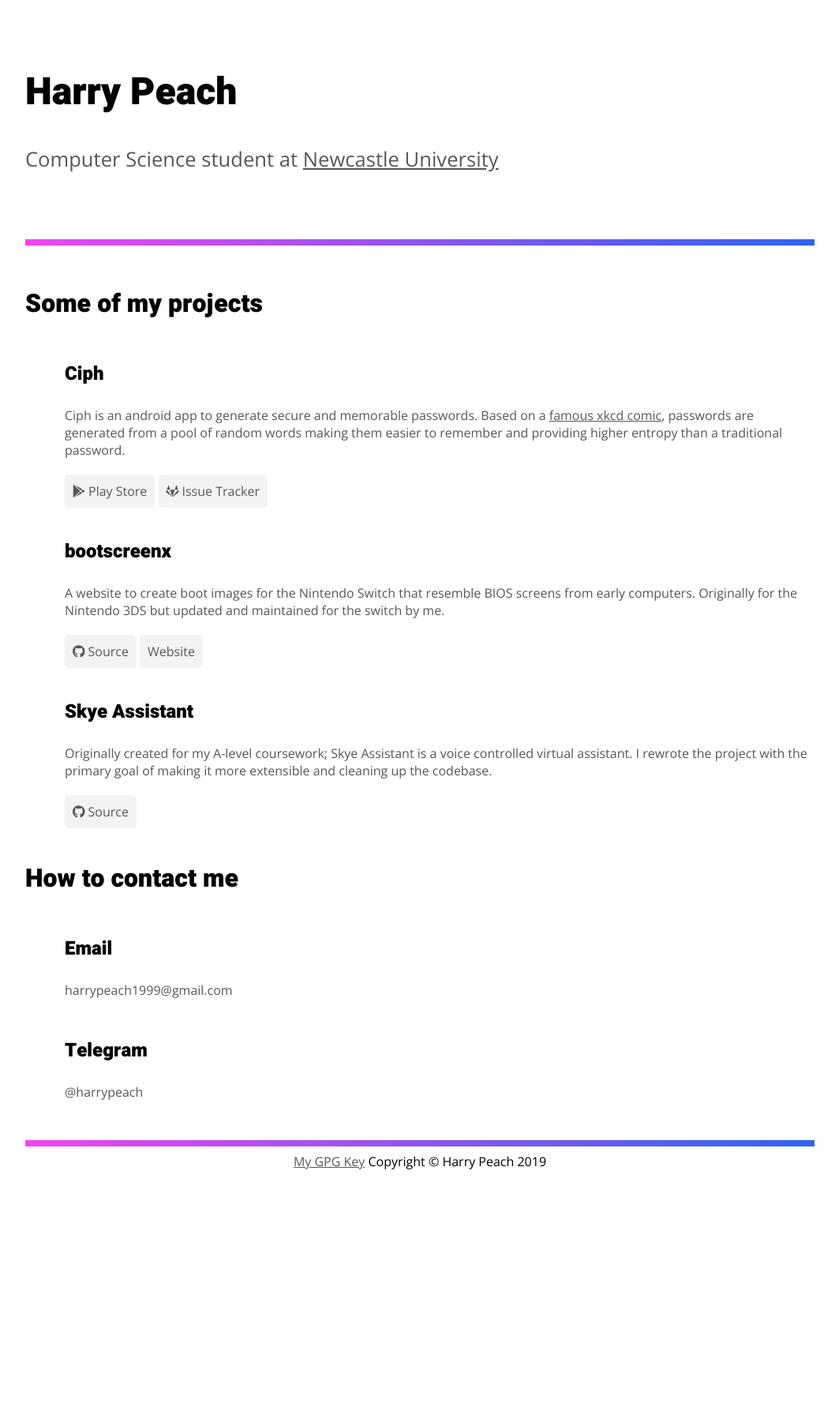
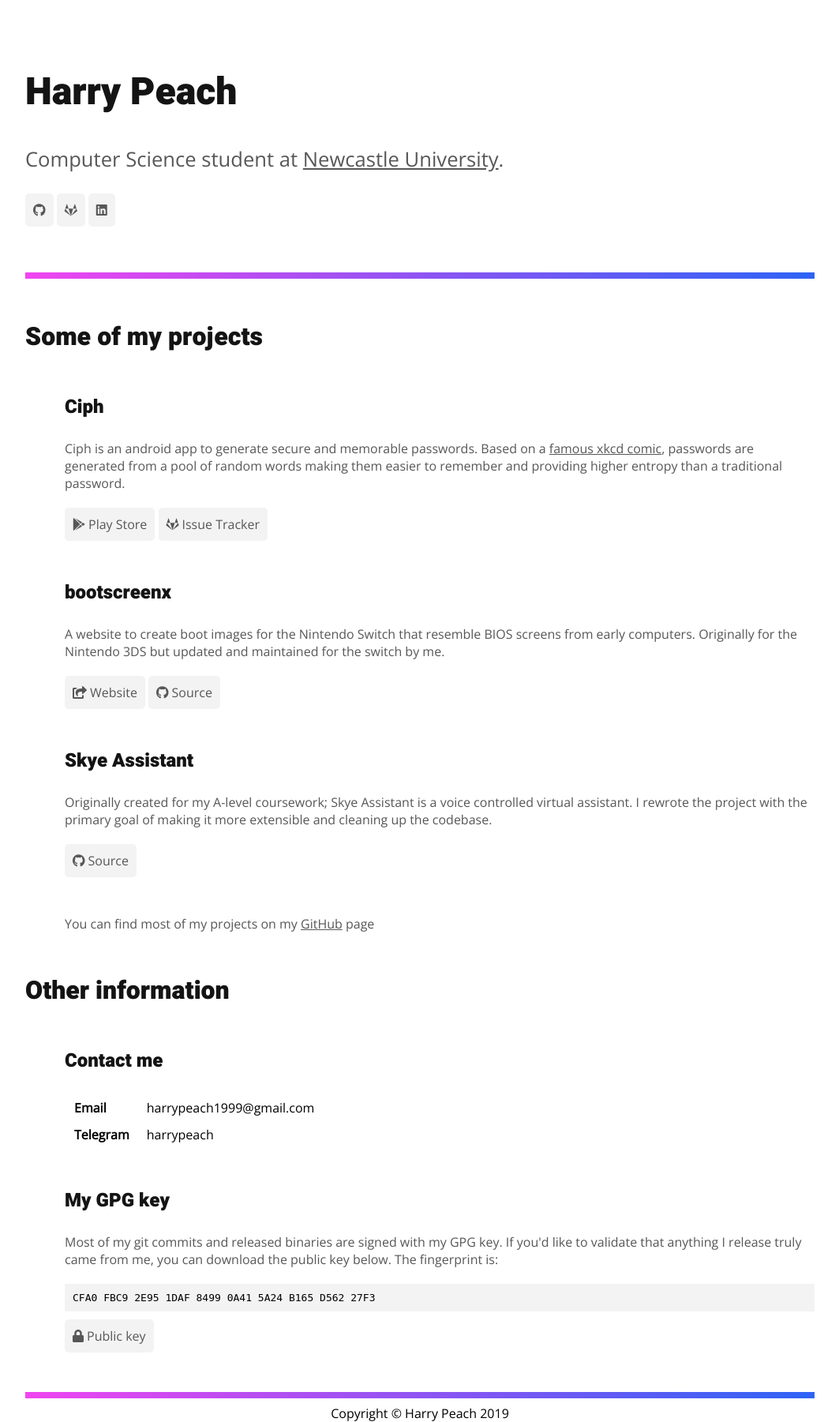
Before and after one commit to HarryPeach/harrypeach.co.uk, a PHP site: page / in a window 1280 px wide. Shown: the whole page at 79% size, without its empty margins (108-1171 px from the left). Before the commit the page ends 1481 px from the top, so only its background shows below. Run offline with PHP 8.4, Linux system fonts and the light colour scheme.

Commit message:
Add GPG key and contact info

```diff
--- a/assets/css/core.css
+++ b/assets/css/core.css
@@ -22,7 +22,8 @@ hr{
 }
 
 h1,h2,h3{
-    font-family: "Heebo";
+    color: rgb(20, 20, 20);
+    font-family: "Heebo", sans-serif;
 }
 
 h1{
@@ -45,6 +46,13 @@ header p{
     font-size: 1.6em;
 }
 
+code{
+    display: block;
+    padding: 10px;
+    background: rgb(243, 243, 243);
+    margin: 10px 0;
+}
+
 p{
     color: var(--secondary-text-color);
 }
@@ -58,20 +66,21 @@ footer{
 }
 
 @media only screen and (min-width:60em) {
-	#content{
+	.content{
         padding-left: 50px;
     }
 }
 
-#content{
+.content{
     margin: 3em 0;
 }
 
-#content p{
-    margin: 20px 0 30px 0;
+.content p{
+    margin: 20px 0 20px 0;
 }
 
-#link-button{
+.link-button{
+    display: inline-block;
     background: rgb(243, 243, 243);
     padding: 10px;
     border-radius: 5px;
@@ -80,6 +89,24 @@ footer{
     transition: background .5s;
 }
 
-#link-button:hover{
+.link-button:hover{
     background: rgb(190, 190, 190);
 }
+
+#contact table{
+    margin: 0;
+}
+
+@media only screen and (max-width:60em) {
+	#contact td{
+        display: block;
+    }
+}
+
+#contact td{
+    padding: 5px 10px;
+}
+
+#contact td:first-child{
+    font-weight: bold;
+}
--- a/index.html
+++ b/index.html
@@ -19,45 +19,62 @@
 <body>
     <header>
         <h1>Harry Peach</h1>
-        <p>Computer Science student at <a href="https://ncl.ac.uk/">Newcastle University</a></p>
+        <p>Computer Science student at <a href="https://ncl.ac.uk/">Newcastle University</a>.</p>
+        <a href="https://github.com/HarryPeach" title="Visit my GitHub page" class="link-button"><i class="fab fa-github"></i></a>
+        <a href="https://https://gitlab.com/harrypeach1999" title="Visit my GitLab page" class="link-button"><i class="fab fa-gitlab"></i></a>
+        <a href="https://www.linkedin.com/in/harry-peach-a28893156/" title="Visit my LinkedIn page" class="link-button"><i class="fab fa-linkedin"></i></a>
     </header>
     <hr>
     <main>
         <section>
             <h2>Some of my projects</h2>
-            <div id="content">
+            <div class="content">
                 <h3>Ciph</h3>
                 <p>Ciph is an android app to generate secure and memorable passwords. Based on a <a href="https://xkcd.com/936/">famous xkcd comic</a>, passwords are generated from a pool of random words making them easier to remember and providing higher entropy than a traditional password.</p>
-                <a href="https://play.google.com/store/apps/details?id=ga.cphn.ciph" title="Download the app from the Play Store" id="link-button"><i class="fab fa-google-play">&nbsp;</i>Play Store</a>
-                <a href="https://gitlab.com/harrypeach1999/ciph" title="View the public issue tracker" id="link-button"><i class="fab fa-gitlab">&nbsp;</i>Issue Tracker</a>
+                <a href="https://play.google.com/store/apps/details?id=ga.cphn.ciph" title="Download the app from the Play Store" class="link-button"><i class="fab fa-google-play">&nbsp;</i>Play Store</a>
+                <a href="https://gitlab.com/harrypeach1999/ciph" title="View the public issue tracker" class="link-button"><i class="fab fa-gitlab">&nbsp;</i>Issue Tracker</a>
             </div>
-            <div id="content">
+            <div class="content">
                 <h3>bootscreenx</h3>
                 <p>A website to create boot images for the Nintendo Switch that resemble BIOS screens from early computers. Originally for the Nintendo 3DS but updated and maintained for the switch by me.</p>
-                <a href="https://github.com/HarryPeach/bootscreennx" title="View the source code on GitHub" id="link-button"><i class="fab fa-github">&nbsp;</i>Source</a>
-                <a href="https://harrypeach.github.io/bootscreennx/" title="View the project itself" id="link-button"><i class=""></i>Website</a>
+                <a href="https://harrypeach.github.io/bootscreennx/" title="View the project itself" class="link-button"><i class="fas fa-share-square">&nbsp;</i>Website</a>
+                <a href="https://github.com/HarryPeach/bootscreennx" title="View the source code on GitHub" class="link-button"><i class="fab fa-github">&nbsp;</i>Source</a>
             </div>
-            <div id="content">
+            <div class="content">
                 <h3>Skye Assistant</h3>
                 <p>Originally created for my A-level coursework; Skye Assistant is a voice controlled virtual assistant. I rewrote the project with the primary goal of making it more extensible and cleaning up the codebase.</p>
-                <a href="https://github.com/HarryPeach/skye" title="View the source code on GitHub" id="link-button"><i class="fab fa-github">&nbsp;</i>Source</a>
+                <a href="https://github.com/HarryPeach/skye" title="View the source code on GitHub" class="link-button"><i class="fab fa-github">&nbsp;</i>Source</a>
+            </div>
+            <div class="content">
+                <p>You can find most of my projects on my <a href="https://github.com/HarryPeach">GitHub</a> page</p>
             </div>
         </section>
         <section>
-            <h2>How to contact me</h2>
-            <div id="content">
-                <h3>Email</h3>
-                <p>harrypeach1999@gmail.com</p>
+            <h2>Other information</h2>
+            <div class="content" id="contact">
+                <h3>Contact me</h3>
+                <table>
+                    <tr id="contactMethod">
+                        <td>Email</td>
+                        <td>harrypeach1999@gmail.com</td>
+                    </tr>
+                    <tr>
+                        <td>Telegram</td>
+                        <td>harrypeach</td>
+                    </tr>
+                </table>
             </div>
-            <div id="content">
-                <h3>Telegram</h3>
-                <p>@harrypeach</p>
+            <div class="content">
+                <h3>My GPG key</h3>
+                <p>Most of my git commits and released binaries are signed with my GPG key. If you'd like to validate that anything I release truly came from me, you can download the public key below. The fingerprint is:</p>
+                <code>CFA0 FBC9 2E95 1DAF 8499 0A41 5A24 B165 D562 27F3</code>
+                <!-- TODO: Include GPG key-->
+                <a href="assets/files/CFA0FBC92E951DAF84990A415A24B165D56227F3.asc" title="My public GPG key" class="link-button"><i class="fas fa-lock">&nbsp;</i>Public key</a>
             </div>
         </section>
     </main>
     <hr>
     <footer>
-        <a href="#">My GPG Key</a> <!-- TODO: Include GPG key-->
         <span>Copyright &copy; Harry Peach 2019</span>
     </footer>
 </body>
```
Also changed, not shown: 1 other file.
